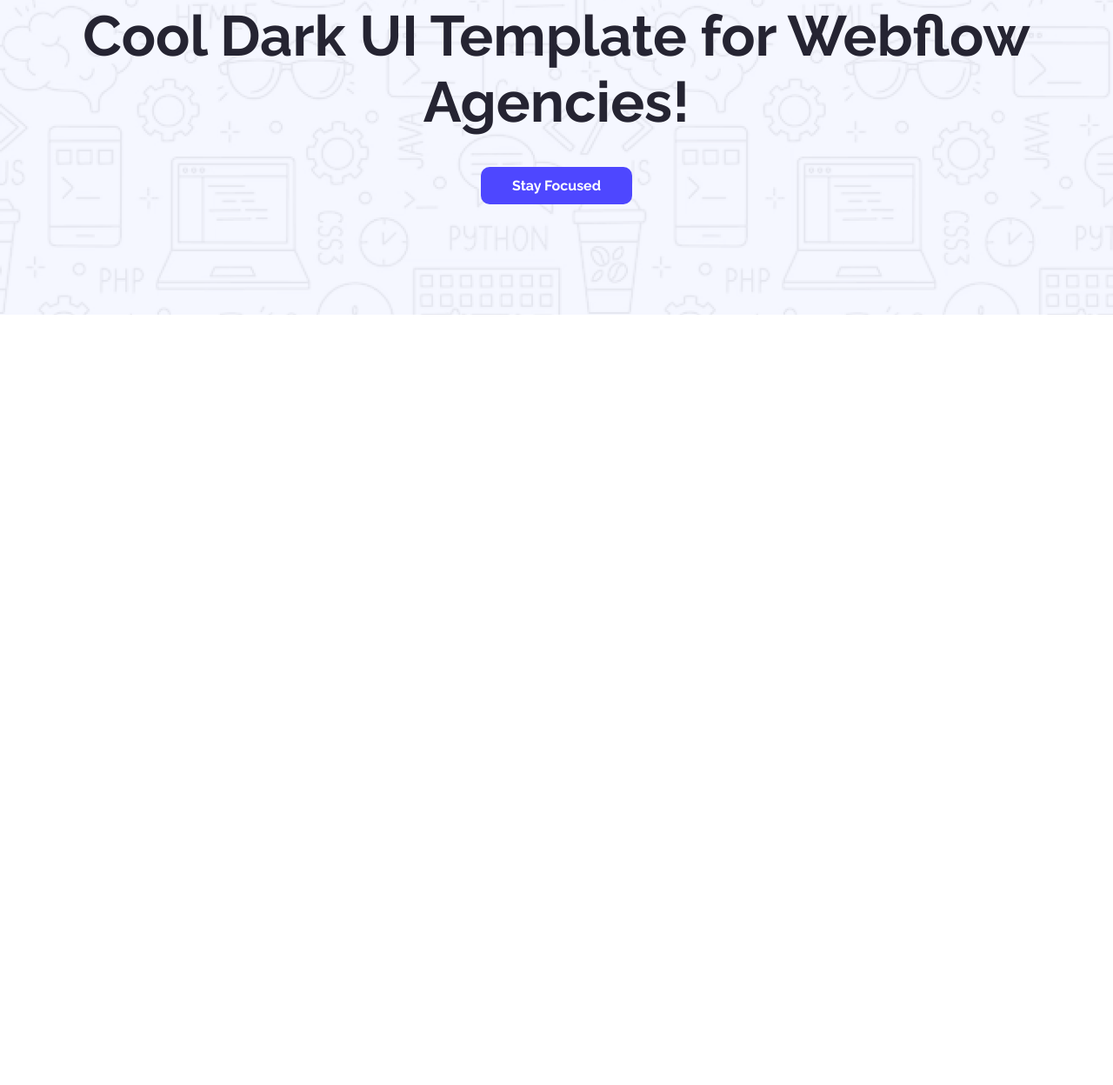
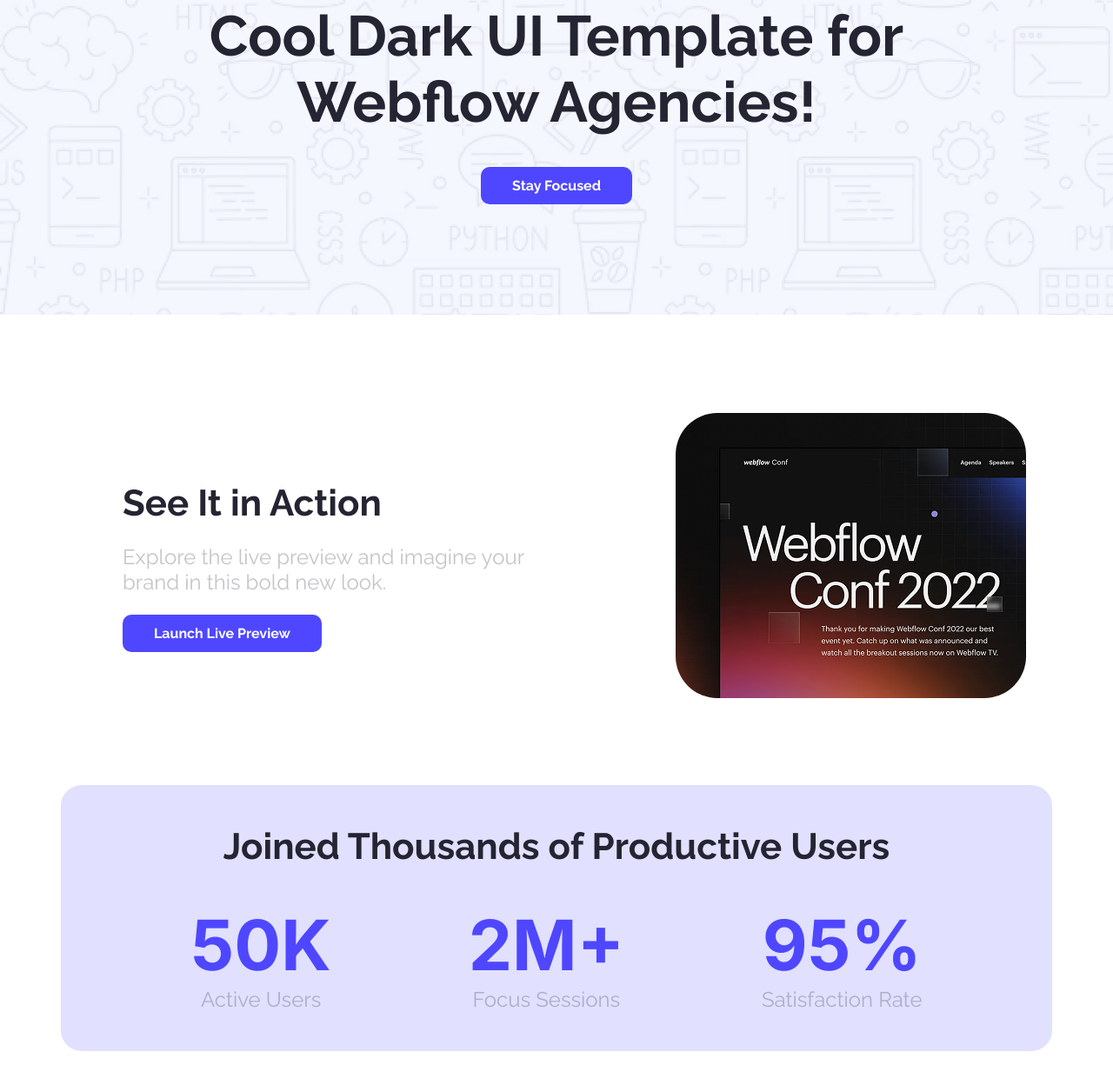
Before and after one commit to actionsifat/b12A01-my-first-landing-page, a plain HTML site: page index.html in a window 1280 px wide. Shown: the part 290-1538 px from the top of the page at 87% size. Before the commit the page ends 800 px from the top, so only its background shows below. Drawn offline with Linux system fonts and the light colour scheme.

Commit message:
actions and productive users section added

```diff
--- a/index.html
+++ b/index.html
@@ -17,16 +17,56 @@
     <header class="header">
         <nav>
             <h2 class="nav-title primary-color inter-normal">
-                LOGO
+                ASTFI
             </h2>
             <button class="primary-btn">
                 Sign Up
             </button>
         </nav>
-        <section class="banner-items">
-                <h1 class="banner-title">Cool Dark UI Template for Webflow Agencies!</h1>
+        <div class="banner-items">
+                <h1 class="banner-title">Cool Dark UI Template for <br> Webflow Agencies!</h1>
                 <button class="primary-btn">Stay Focused</button>
+        </div>
+    </header>
+    <main>
+        <section class="live-preview">
+            <div class="actions-info">
+                <h3 class="section-title margin-top-c">
+                    See It in Action
+                </h3>
+                <p class="section-description margin-top-c">
+                    Explore the live preview and imagine your <br> brand in this bold new look.
+                </p>
+                <button class="primary-btn margin-top-c">
+                    Launch Live Preview
+                </button>
+            </div>
+            <div class="preview-wc-mini">
+                <img class="wc-mini" src="Assets/wc-mini.png" alt="This is Wc theme Poster">
+            </div>
         </section>
-    </header>
+
+        <section class="p-u-s">
+            <div class="p-u-s-items">
+                    <h3 class="p-u-s-title section-title">
+                        Joined Thousands of Productive Users
+                    </h3>
+                <div class="users-counts">
+                    <div class="user">
+                        <h1 class="count primary-color inter-normal">50K</h1>
+                        <p class="count-pages section-description">Active Users</p>
+                    </div>
+                    <div class="user">
+                        <h1 class="count primary-color inter-normal">2M+</h1>
+                        <p class="count-pages section-description">Focus Sessions</p>
+                    </div>
+                    <div class="user">
+                        <h1 class="count primary-color inter-normal">95%</h1>
+                        <p class="count-pages section-description">Satisfaction Rate</p>
+                    </div>
+                </div>
+            </div>
+        </section>
+    </main>
 </body>
 </html>
--- a/styles/styles.css
+++ b/styles/styles.css
@@ -33,6 +33,18 @@ padding: 12px 36px;
 border-radius: 10px;
 }
 
+.section-title{
+    color: #252432;
+    font-size: 42px;
+    font-weight: bold;
+}
+
+.section-description{
+    color: #25243244;
+    font-size: 24px;
+    font-weight: normal;
+}
+
 /* header styles */
 .header{
     background-image: url(/Assets/Hero-bg.png);
@@ -66,3 +78,58 @@ nav .nav-title{
     font-weight: bold;
     color: #252432;
 }
+
+/* main styles */
+/* first section styles */
+
+.live-preview{
+    display: flex;
+    justify-content: space-between;
+    align-items: center;
+    margin-top: 60px;
+}
+
+.actions-info{
+    text-align: left;
+    margin: 63px 141px;
+}
+
+.margin-top-c{
+    margin-top:23px;
+}
+
+.wc-mini{
+    background-repeat: no-repeat;
+    max-width: 403px;
+    height: 328px;
+    border-radius: 48px;
+    margin-right: 100px;
+}
+
+/* second section styles user count */
+.p-u-s{
+    background-color: rgba(77, 71, 255, 0.164);
+    max-width: 1140px;
+    height: 306px;
+    border-radius: 24px;
+    text-align: center;
+    display: flex;
+    align-items: center;
+    justify-content: center;
+    margin: 90px auto;
+}
+
+.p-u-s-title{
+    margin-bottom: 40px;
+}
+.users-counts{
+    display: flex;
+    justify-content: center;
+    align-items: center;
+    gap:158px;
+}
+
+.count{
+    font-size: 80px;
+    font-weight: bold;
+}
```
